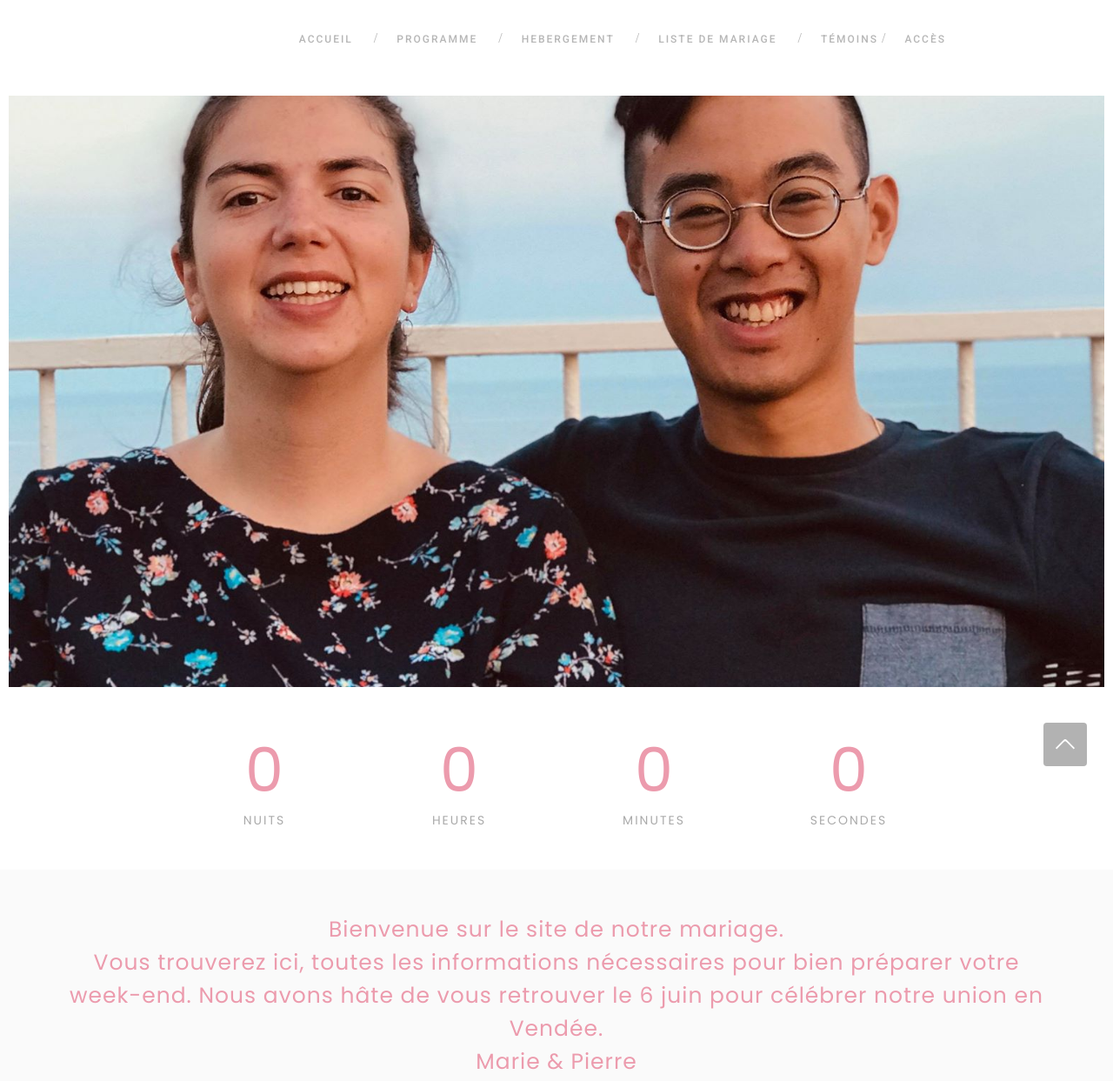
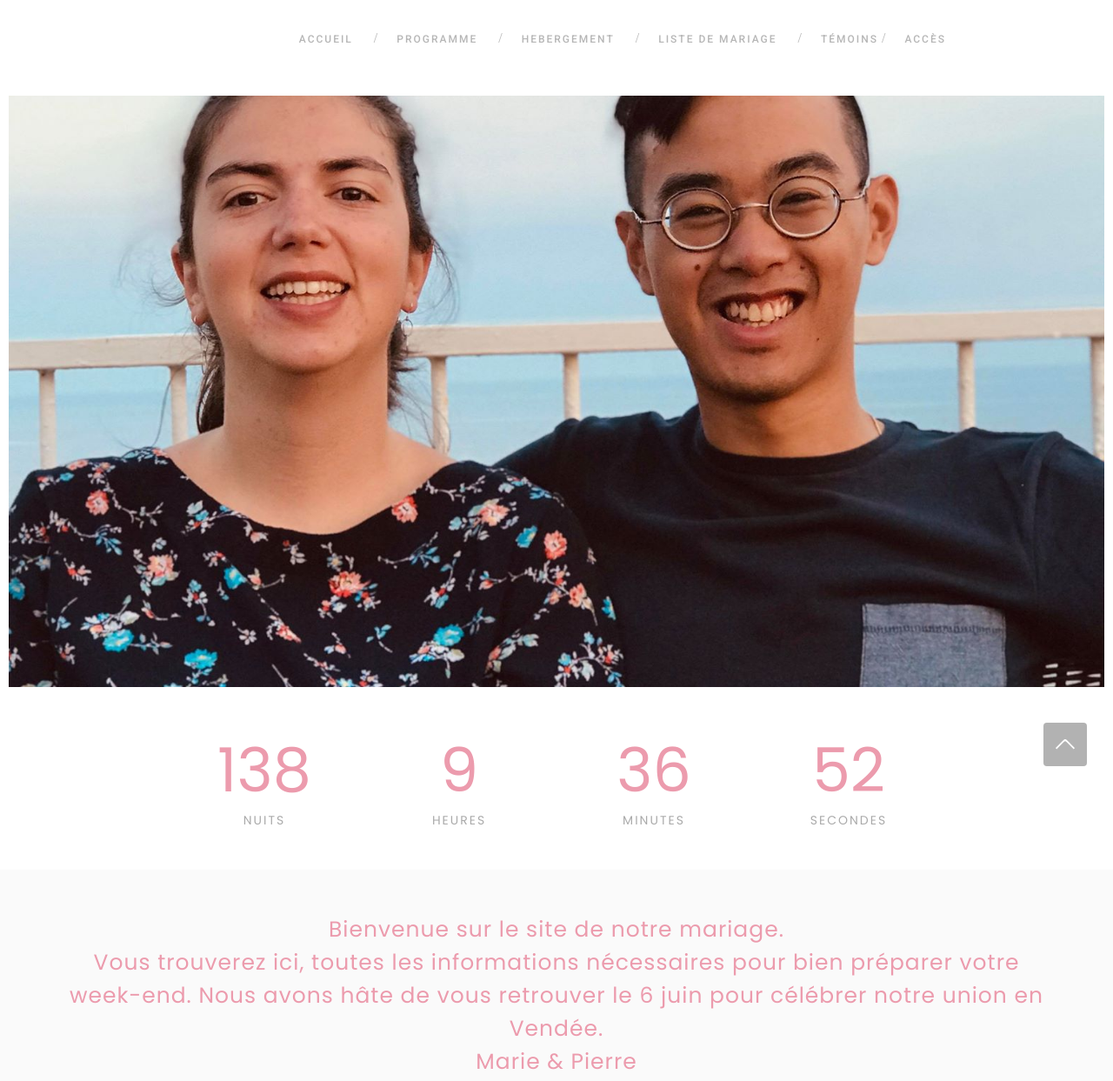
Before and after one commit to PaulSouille/mariage_pierre_marie, a plain HTML site: page index.html in a window 1280 px wide. Shown: the top 1243 px of the page at 87% size. Drawn offline with nearby package versions, Linux system fonts and the light colour scheme; a web font is replaced by a local one.

Commit message:
set count to 31 oct & remove brioche line

```diff
--- a/index.html
+++ b/index.html
@@ -125,7 +125,7 @@
             <p></p>
           </div>
         </li>
-        <li class="timeline-item">
+        <!--<li class="timeline-item">
           <div class="timeline-info">
             <span>7 Juin 2020 - 01h00 </span>
           </div>
@@ -134,7 +134,7 @@
             <h3 class="timeline-title">Danse de la brioche</h3>
             <p></p>
           </div>
-        </li>
+        </li>-->
       </ul>
 
     </div>
--- a/script.js
+++ b/script.js
@@ -1,6 +1,6 @@
 countdownManager = {
     // Configuration
-    targetTime: new Date('Jun 6 00:00:00 2020'), // Date cible du compte à rebours (00:00:00)
+    targetTime: new Date('Oct 31 00:00:00 2020'), // Date cible du compte à rebours (00:00:00)
     displayElement: { // Elements HTML où sont affichés les informations
         day: null,
         hour: null,
```
